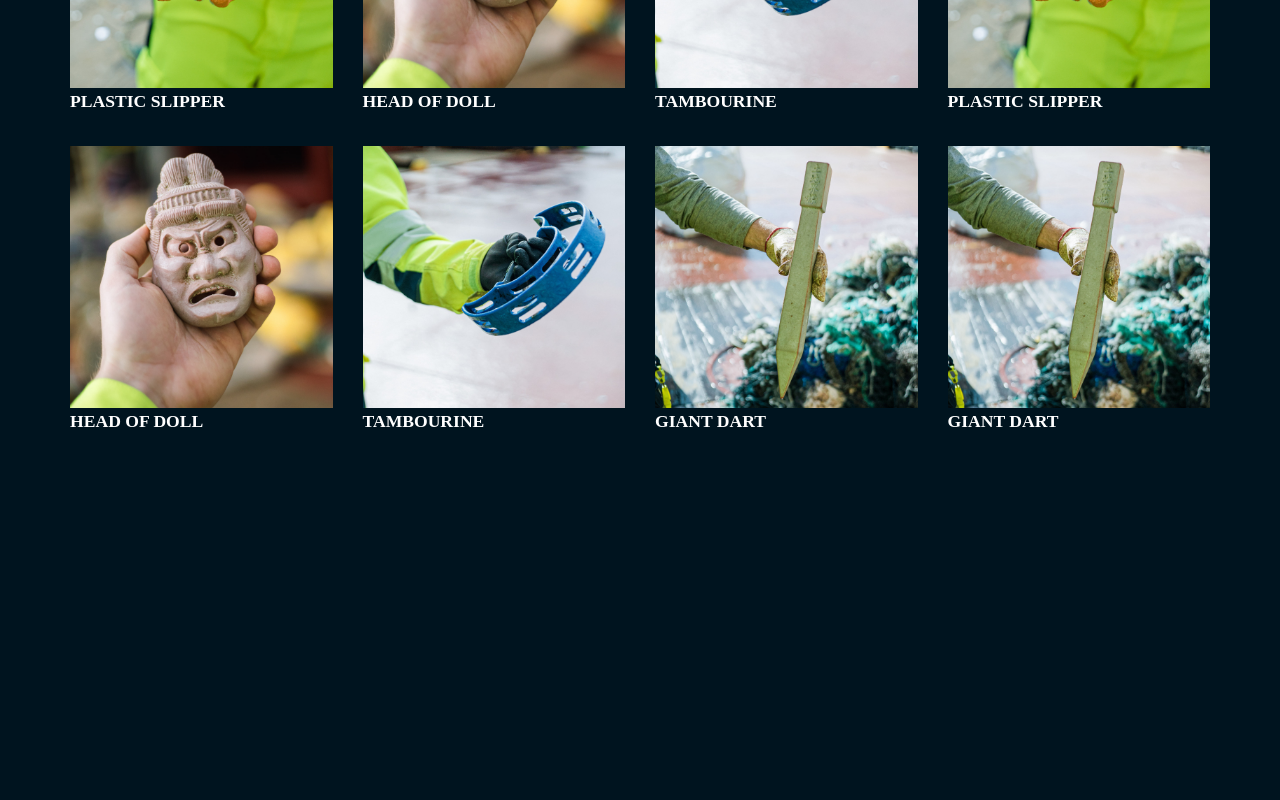
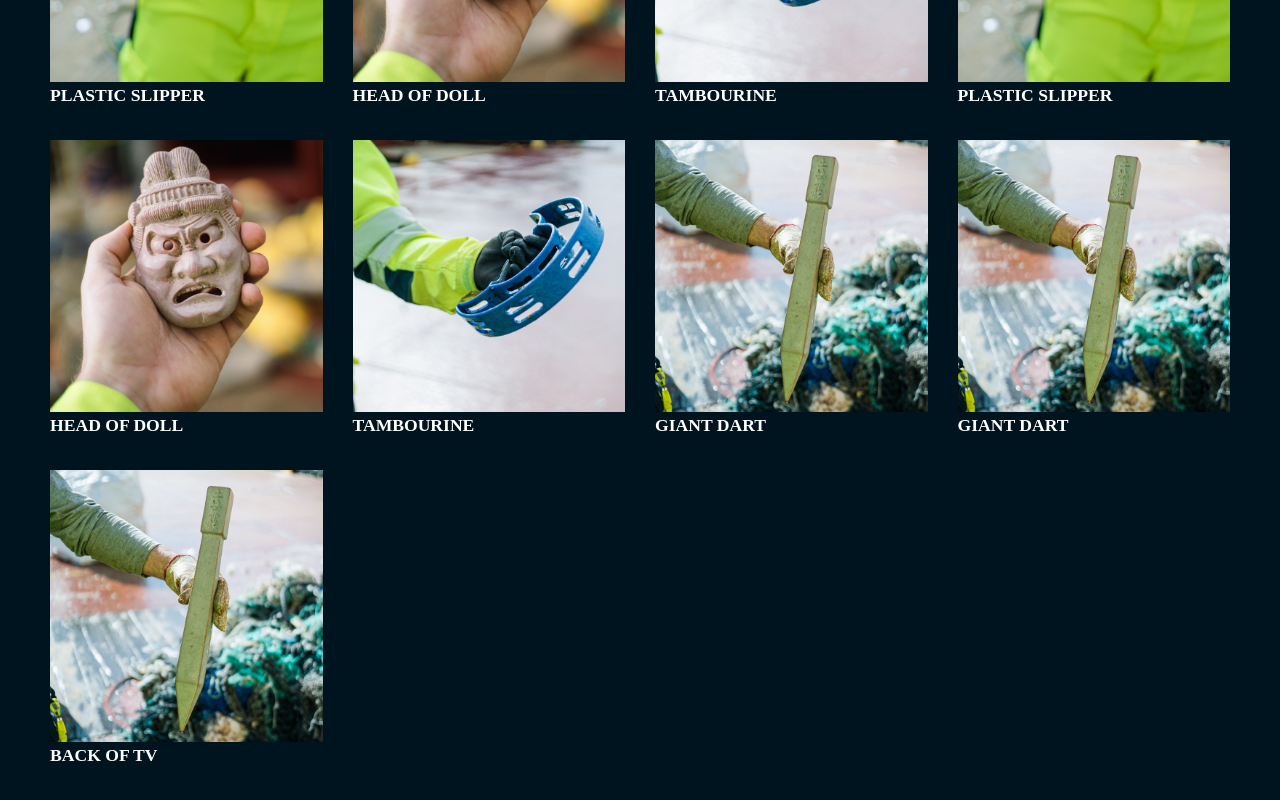
Before and after one commit to teunism/teunis-site, a React app: page /overview in a window 1280 px wide. Shown: the part 602-1402 px from the top of the page. Before the commit the page ends 1108 px from the top, so only its background shows below. Built offline with nearby package versions, Linux system fonts and the light colour scheme; a web font is replaced by a local one.

Commit message:
Add navigation module

```diff
--- /dev/null
+++ b/src/components/Atoms/Navigation/Navigation.jsx
@@ -0,0 +1,22 @@
+import React from "react";
+
+import { Link } from "react-router-dom";
+
+import "./Navigation.scss";
+
+const Navigation = () => {
+    return (
+        <nav className="navigation">
+            <Link to="overview" className="navigation__link">
+                <div className="navigation__icon">
+                    <div className="navigation__icon-inner"></div>
+                    <div className="navigation__icon-inner"></div>
+                    <div className="navigation__icon-inner"></div>
+                    <div className="navigation__icon-inner"></div>
+                </div>
+            </Link>
+        </nav>
+    );
+};
+
+export default Navigation;
--- /dev/null
+++ b/src/components/Atoms/Navigation/Navigation.scss
@@ -0,0 +1,34 @@
+@import "../../../styles/global.scss";
+
+.navigation {
+    position: relative;
+    width: max-content;
+    padding: 0 gap(2);
+    margin: 0 0 gap(4) auto;
+    @include bp-min(small) {
+        position: absolute;
+        top: gap(4);
+        right: gap(4);
+        margin: 0;
+        padding: 0;
+    }
+}
+.navigation__link {
+    display: inline;
+}
+.navigation__icon {
+    width: 25px;
+    height: 25px;
+    display: flex;
+    flex-wrap: wrap;
+    gap: gap(1);
+    transition: transform 0.2s ease-out;
+}
+.navigation__icon:hover,
+.navigation__icon:focus {
+    transform: scale(1.2);
+}
+.navigation__icon-inner {
+    width: calc(50% - #{gap(1)} / 2);
+    background-color: $blue;
+}
--- a/src/components/Templates/GlobeTemplate/GlobeTemplate.jsx
+++ b/src/components/Templates/GlobeTemplate/GlobeTemplate.jsx
@@ -4,25 +4,18 @@ import { Link } from "react-router-dom";
 import GlobeIntro from "../../Molecules/GlobeIntro/GlobeIntro";
 import Globe from "../../Molecules/Globe/Globe";
 import GlobeOverlay from "../../Molecules/GlobeOverlay/GlobeOverlay";
+import Navigation from "../../Atoms/Navigation/Navigation";
 
 import "./GlobeTemplate.scss";
 
 const GlobeTemplate = () => {
     const mobileScreen = window.innerWidth < 640;
 
+
     return (
         <>
-            <nav class="globe-template__overview-link">
-                <Link to="overview">
-                    <div className="globe-template__overview-icon">
-                        <div className="globe-template__overview-icon-inner"></div>
-                        <div className="globe-template__overview-icon-inner"></div>
-                        <div className="globe-template__overview-icon-inner"></div>
-                        <div className="globe-template__overview-icon-inner"></div>
-                    </div>
-                </Link>
-            </nav>
             <section className="globe-template">
+            <Navigation />
                 {!mobileScreen ? (
                     <>
                         <div className="globe-template__text">
--- a/src/components/Templates/GlobeTemplate/GlobeTemplate.scss
+++ b/src/components/Templates/GlobeTemplate/GlobeTemplate.scss
@@ -44,25 +44,3 @@
         margin: 0;
     }
 }
-
-.globe-template__overview-link {
-    position: absolute;
-    top: gap(4);
-    right: gap(4);
-}
-.globe-template__overview-icon {
-    width: 25px;
-    height: 25px;
-    display: flex;
-    flex-wrap: wrap;
-    gap: gap(1);
-    transition: transform 0.2s ease-out;
-}
-.globe-template__overview-icon:hover,
-.globe-template__overview-icon:focus {
-    transform: scale(1.2);
-}
-.globe-template__overview-icon-inner {
-    width: calc(50% - #{gap(1)} / 2);
-    background-color: $blue;
-}
--- a/src/components/Templates/OverviewTemplate/OverviewTemplate.scss
+++ b/src/components/Templates/OverviewTemplate/OverviewTemplate.scss
@@ -3,7 +3,7 @@
 .overview-template {
     padding: gap(6) gap(4);
     @include bp-min(small) {
-        padding: gap(6);
+        padding: gap(5);
     }
 }
 
--- a/src/data/itemsData.js
+++ b/src/data/itemsData.js
@@ -588,4 +588,79 @@ export const itemsData = [
             },
         ],
     },
+
+    // North Pacific Patch
+    {
+        title: "Back of TV",
+        url: "tv-back",
+        location: "north-atlantic",
+        intro: "This backside of a TV was found in the ",
+        images: {
+            mainImage: ExampleImageThree,
+            allImages: [ExampleImageThree, ExampleImageOne, ExampleImageTwo],
+        },
+        data: {
+            sizes: {
+                heightCm: "10",
+                depthCm: "41",
+                widthCm: "33",
+                weightGr: "40",
+            },
+            materials: {
+                material: "plastic",
+                category: "footwear",
+            },
+            optional: [
+                {
+                    title: "Material",
+                    properties: [
+                        {
+                            title: "Material",
+                            value: "Plastic",
+                        },
+                        {
+                            title: "Category",
+                            value: "Footwear",
+                        },
+                    ],
+                },
+                {
+                    title: "Rest",
+                    properties: [
+                        {
+                            title: "Produced in",
+                            value: "China",
+                        },
+                        {
+                            title: "Brand name",
+                            value: "Baby",
+                        },
+                    ],
+                },
+            ],
+        },
+        comments: [
+            {
+                content:
+                    "This is actually not a plastic penguiño but a rare Malasian baby slipper. Around 2004 it was a limited edition release with 5000 items. Still very popular in Japan!",
+                name: "Brecon Philips",
+                pinned: false,
+                likes: 2,
+            },
+            {
+                content:
+                    "This is actually not a plastic penguiño but a rare Malasian baby slipper. Around 2004 it was a limited edition release with 5000 items. Still very popular in Japan!",
+                name: "Mr. Pinned",
+                pinned: true,
+                likes: 43,
+            },
+            {
+                content:
+                    "This item is very popular in my country. I own two of them. They make a funny sounds when you squeeze it",
+                name: "Not pinned",
+                pinned: false,
+                likes: 38,
+            },
+        ],
+    },
 ];
```
